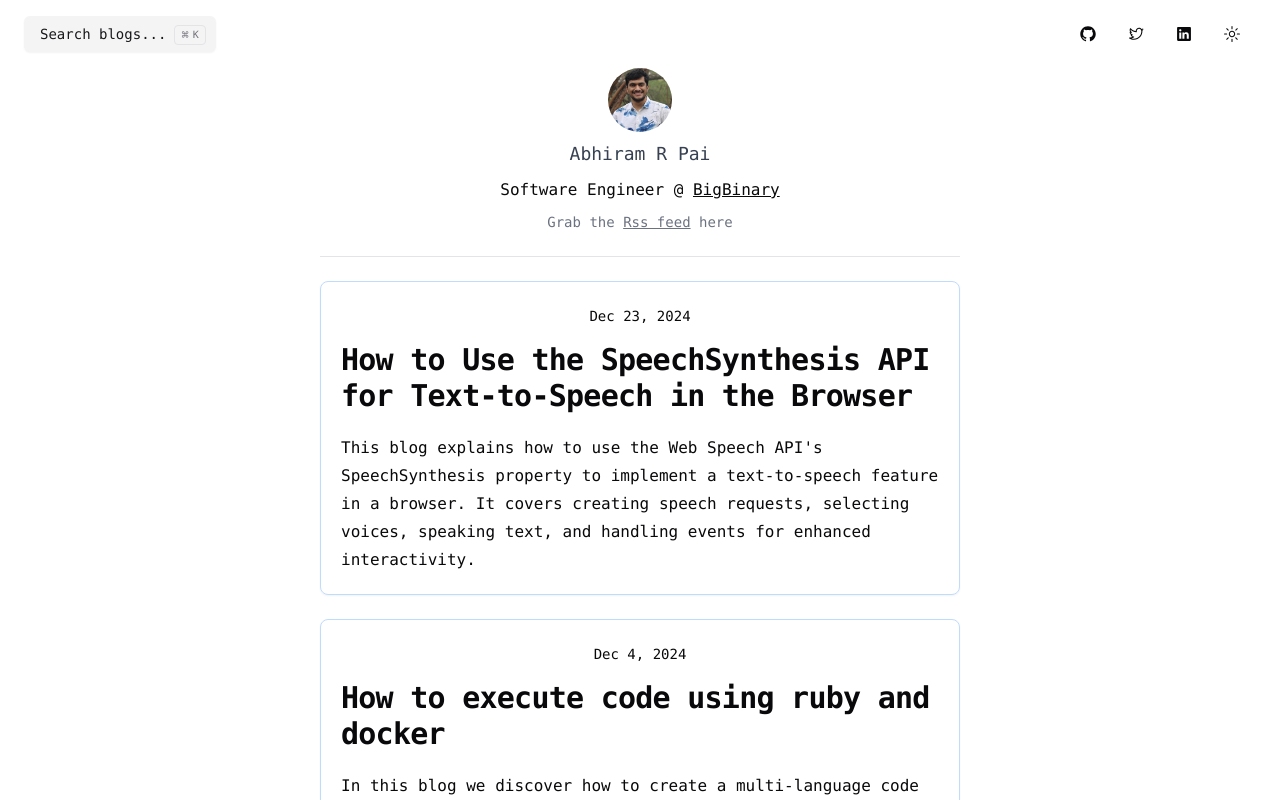
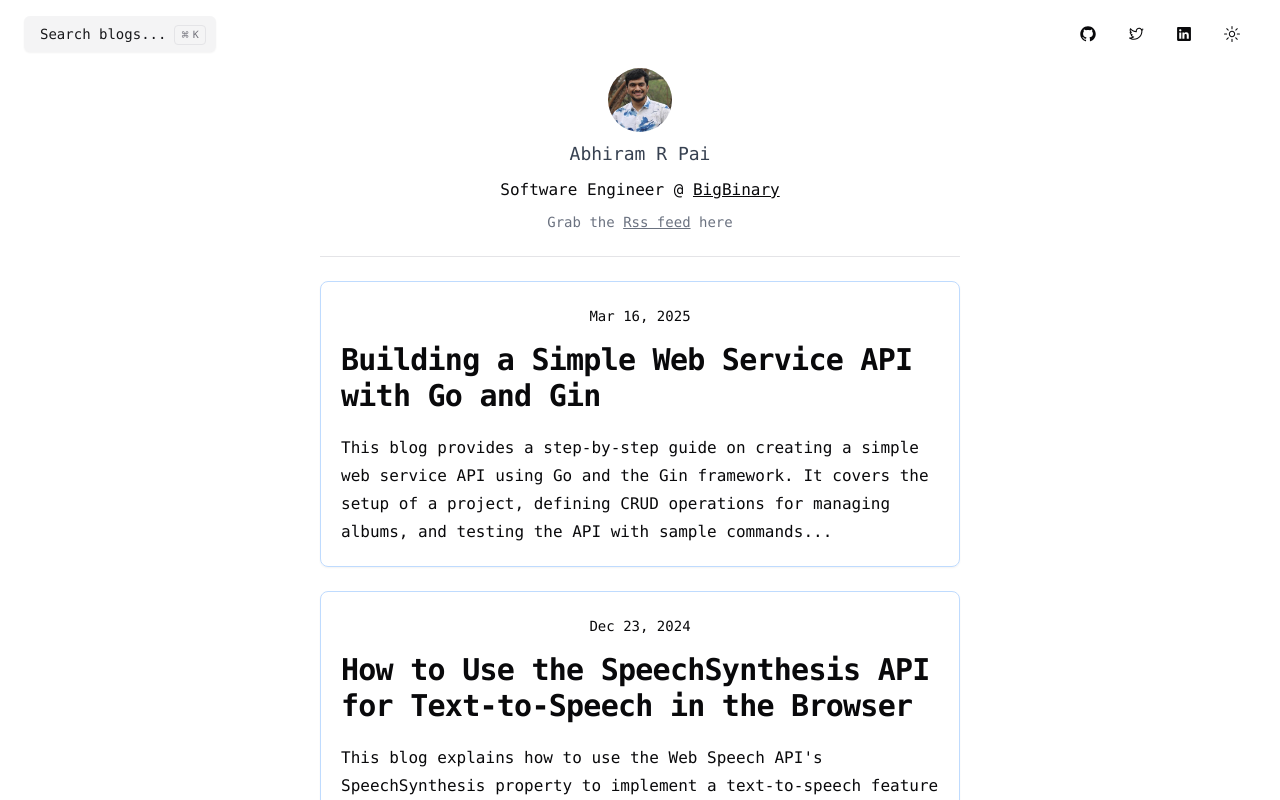
Before and after one commit to abhirampai/my_blog, a Next.js app: page / in a window 1280 px wide. Shown: the top 800 px of the page. Built offline with nearby package versions, Linux system fonts and the light colour scheme.

Commit message:
Add building simple web service api using go and gin blog to constants

```diff
--- a/src/app/page/constants.js
+++ b/src/app/page/constants.js
@@ -230,7 +230,7 @@ export const blogs = [
   }, {
     name: "How to Use the SpeechSynthesis API for Text-to-Speech in the Browser",
     summary:
-      "This blog explains how to use the Web Speech API's SpeechSynthesis property to implement a text-to-speech feature in a browser. It covers creating speech requests, selecting voices, speaking text, and handling events for enhanced interactivity.",
+      "This blog explains how to use the Web Speech API's SpeechSynthesis property to implement a text-to-speech feature in a browser. It covers creating speech requests, selecting voices, speaking text, and handling events for enhanced interactivity...",
     publishedDate: "Dec 23, 2024",
     slug: "using_window_speech_synthesis_for_tts",
     keywords: [
@@ -240,6 +240,19 @@ export const blogs = [
       "Web Speech API",
       "SpeechSynthesisUtterance"
     ]
+  }, {
+    name: "Building a Simple Web Service API with Go and Gin",
+    summary:
+      "This blog provides a step-by-step guide on creating a simple web service API using Go and the Gin framework. It covers the setup of a project, defining CRUD operations for managing albums, and testing the API with sample commands...",
+      publishedDate: "Mar 16, 2025",
+      slug: "developing_a_simple_web_service_api_using_go",
+      keywords: [
+        "Go",
+        "Gin",
+        "Web service",
+        "API",
+        "CRUD operations"
+      ]
   }
 ];
 
```
